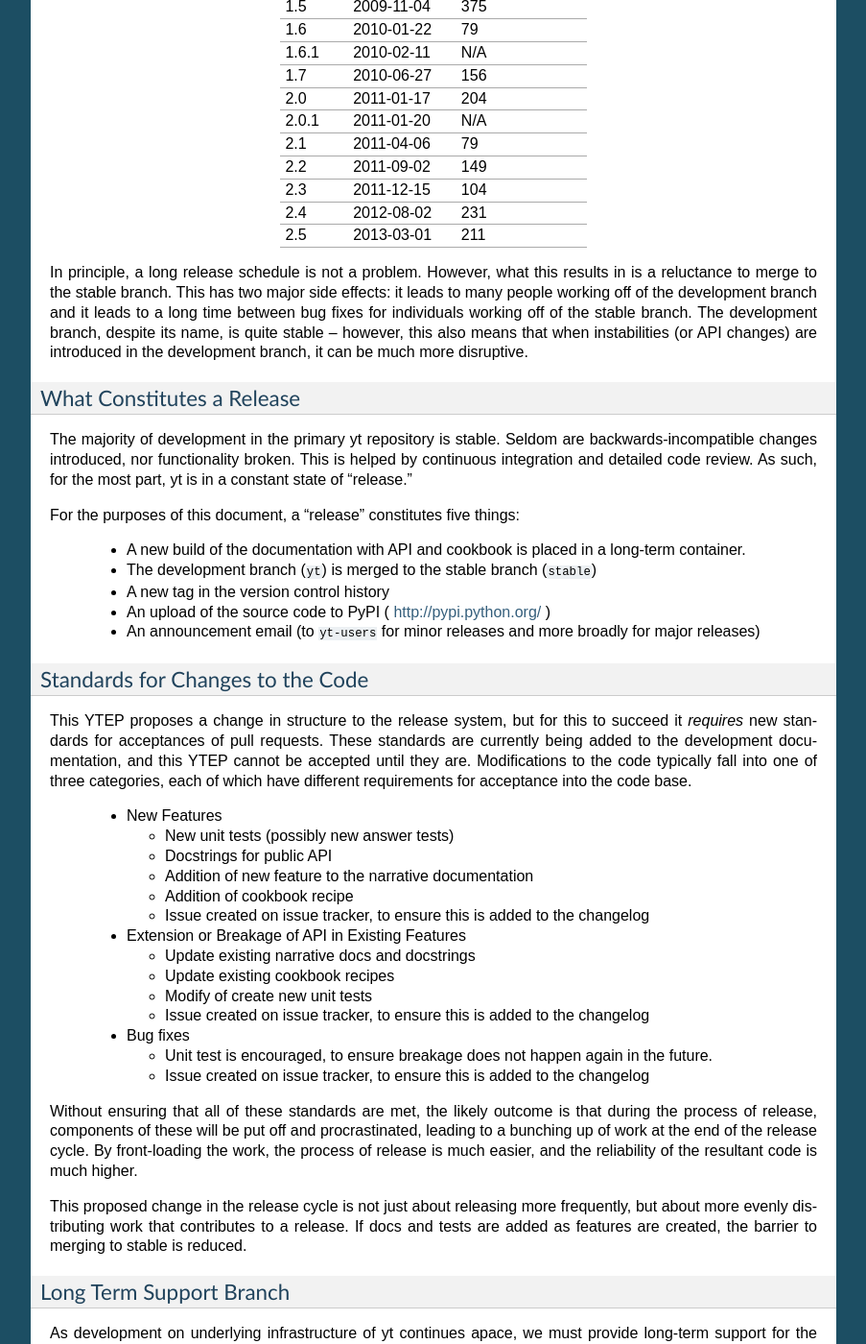
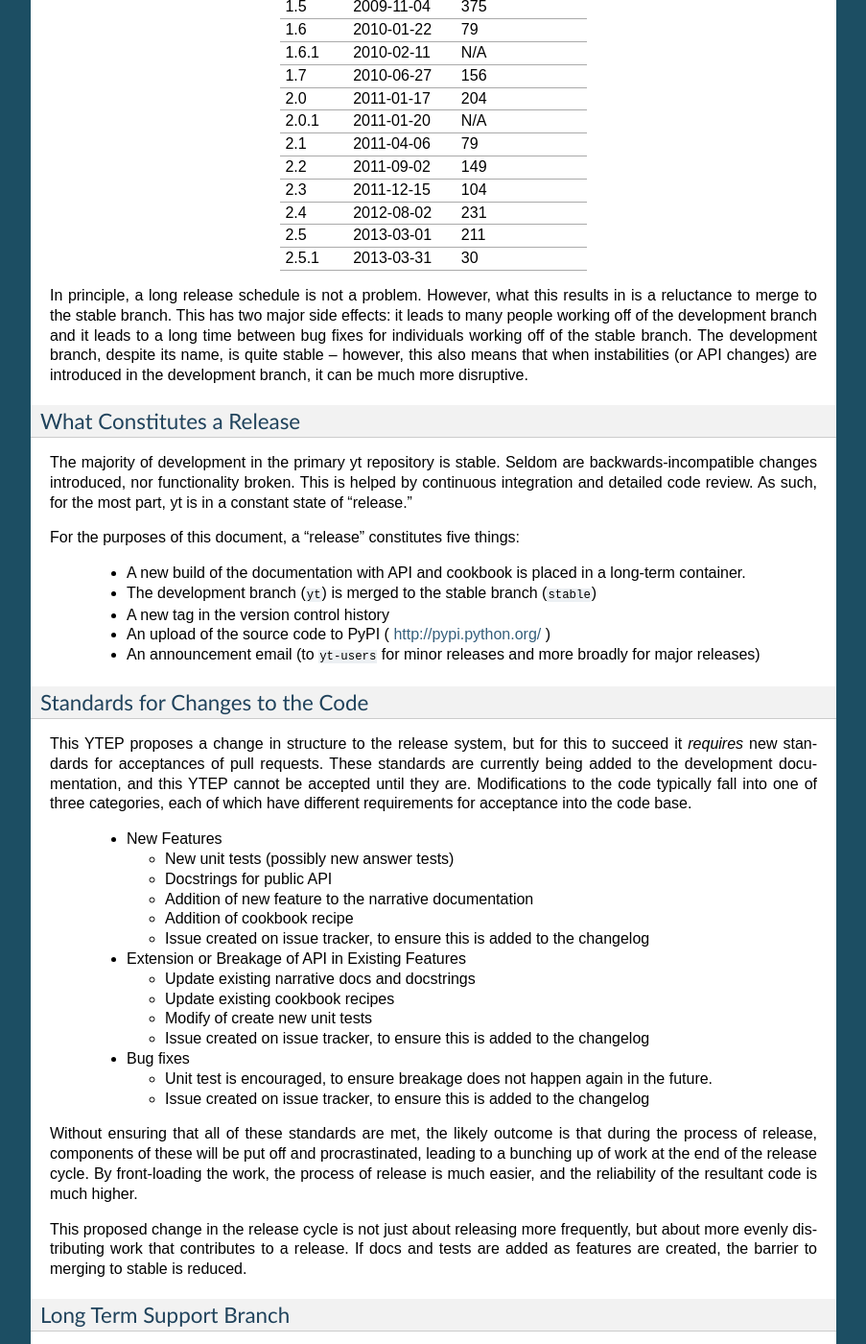
Before and after one commit to yt-project/ytep, a Sphinx documentation site: the page built from source/YTEPs/YTEP-0008.rst, in a window 1280 px wide and 1400 px high, scrolled down 680 px. Shown: the whole window at 96% size, without its empty margins (198-1101 px from the left). Built offline with Sphinx 7.4.7, drawn with Linux system fonts in a browser that asks for light colours; formulas are drawn with MathJax 3.

Commit message:
Moving 2.5.1 from scheduled to released.

```diff
--- a/source/YTEPs/YTEP-0008.rst
+++ b/source/YTEPs/YTEP-0008.rst
@@ -49,6 +49,7 @@ Version Release Date Days Since Last
 2.3     2011-12-15   104
 2.4     2012-08-02   231
 2.5     2013-03-01   211
+2.5.1   2013-03-31   30
 ======= ============ ===============
 
 In principle, a long release schedule is not a problem.  However, what this
```
Also changed, not shown: other parts of source/YTEPs/YTEP-0008.rst (+0 -1 lines).
